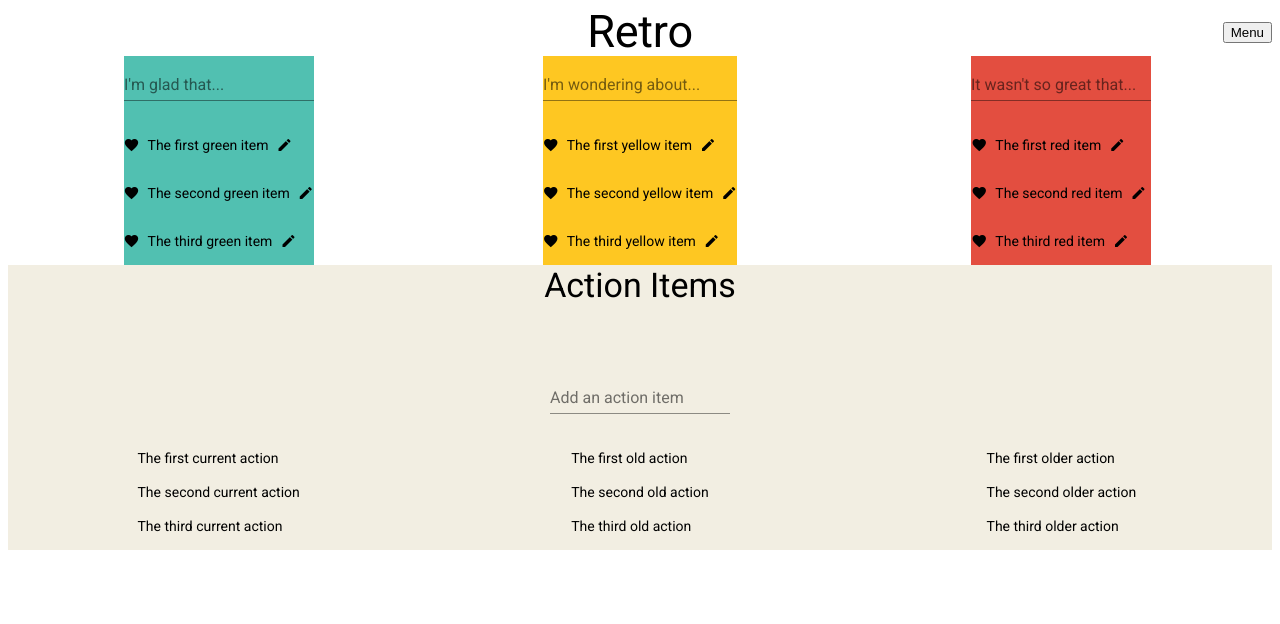
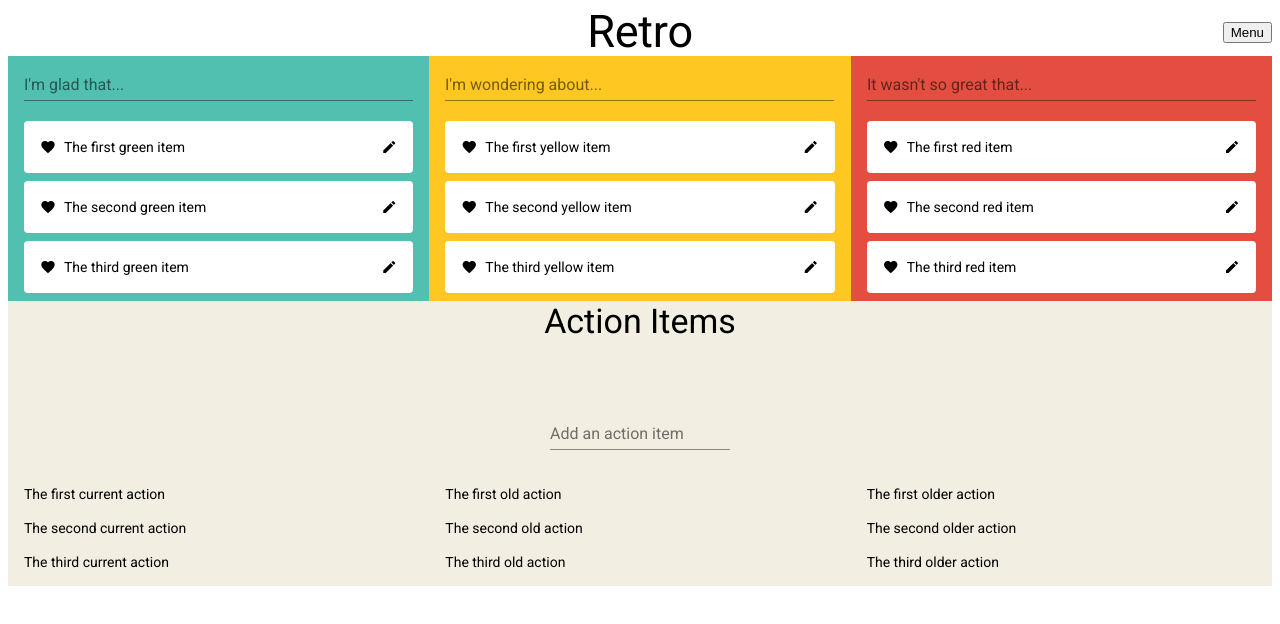
Before and after one commit to 2ajoyce/retroboard, an Angular app: page / in a window 1280 px wide. Shown: the top 624 px of the page. Built offline with nearby package versions, Linux system fonts and the light colour scheme.

Commit message:
Improve items as swarm

```diff
--- a/src/app/components/action-list-group/action-list-group.component.scss
+++ b/src/app/components/action-list-group/action-list-group.component.scss
@@ -1,5 +1,5 @@
 app-action-list {
-  margin: auto;
+  padding: 0 1em;
 }
 
 #action-lists {
--- a/src/app/components/item-list-group/item-list-group.component.scss
+++ b/src/app/components/item-list-group/item-list-group.component.scss
@@ -1,7 +1,7 @@
 @import '../../../variables';
 
 app-item-list {
-  margin: auto;
+  padding: 0 1em;
 }
 
 .green {
--- a/src/app/components/item/item.component.scss
+++ b/src/app/components/item/item.component.scss
@@ -3,6 +3,16 @@ div {
   flex-direction: row;
   flex-wrap: nowrap;
   align-items: center;
+  justify-content: space-between;
+  background-color: #ffffff;
+  padding: 1em;
+  margin-bottom: 0.5em;
+  border-radius: 0.25em;
+}
+
+p {
+  flex: 1;
+  margin: 0;
 }
 
 i {
@@ -14,5 +24,4 @@ i.heart {
 }
 
 i.edit {
-  margin-left: 0.5em;
 }
```
